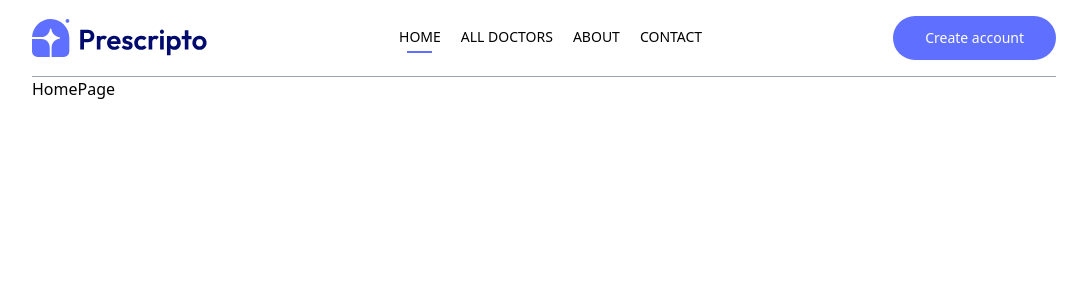
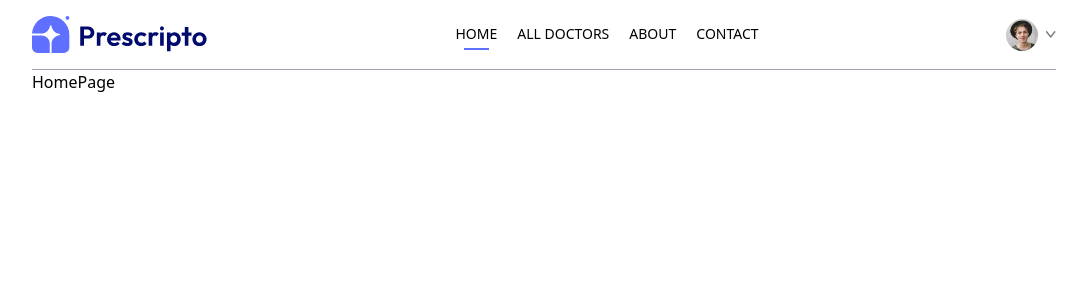
Before and after one commit to developernahian/doctor-appoinment-React, a React (Vite) app: page / in a window 1280 px wide. Shown: the top 300 px of the page, without its empty margins (96-1183 px from the left). Built offline with nearby package versions, Linux system fonts and the light colour scheme.

Commit message:
update nav

```diff
--- a/src/components/Navbar.jsx
+++ b/src/components/Navbar.jsx
@@ -1,9 +1,13 @@
 import { NavLink, useNavigate } from 'react-router-dom'
 import {assets} from '../assets/assets'
+import { useState } from 'react';
 
 const Navbar = () => {
 
     const navigate = useNavigate();
+
+    const [showMenu, setShowMenu] = useState(false)
+    const [token, setToken] = useState(true)
 
   return (
     <div className='flex items-center justify-between text-sm py-4 border-b border-b-gray-400'>
@@ -33,7 +37,24 @@
       </ul>
 
       <div className='flex items-center gap-4'>
-            <button onClick={()=>navigate('/login')}  className='bg-primary text-white px-8 py-3 rounded-full font-light hidden  md:block'>Create account</button>
+
+            {
+                token
+                ? <div className='flex items-center gap-2 cursor-pointer group relative'>
+                    <img src={assets.profile_pic}  className='w-8 rounded-full' alt='profile'/>
+                    <img src={assets.dropdown_icon} className='w-2.5' alt='dropdown'/>
+                    <div className='absolute top-0 right-0 pt-14 text-base text-gray-600 z-20 hidden group-hover:block'>
+                        <div className='min-w-48 bg-stone-100 rounded flex flex-col gap-4 p-4'>
+                            <p onClick={()=>navigate('my-profile')} className='hover:text-black cursor-pointer'>My Profile</p>
+                            <p onClick={()=>navigate('my-appointments')} className='hover:text-black cursor-pointer'>My Appointment</p>
+                            <p onClick={()=>setToken(false)} className='hover:text-black cursor-pointer'>Logout</p>
+                        </div>
+                    </div>
+                </div>
+                : <button onClick={()=>navigate('/login')}  className='bg-primary text-white px-8 py-3 rounded-full font-light hidden  md:block'>Create account</button>
+            }
+
+
         </div>
     </div>
   )
```
Also changed, not shown: src/components/header.jsx (added).
